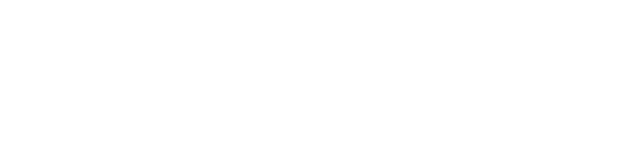
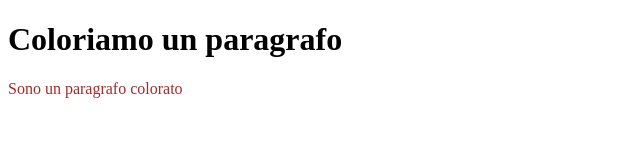
Before and after one commit to Erascaius/Esercizi-Css, a plain HTML site: page index.html in a window 1280 px wide. Shown: the whole page, without its empty margins (0-640 px from the left). Drawn offline with Linux system fonts and the light colour scheme.

Commit message:
feat(Html+Css):added a paragraph and colored it

```diff
--- a/index.html
+++ b/index.html
@@ -4,8 +4,10 @@
     <meta charset="UTF-8">
     <meta name="viewport" content="width=device-width, initial-scale=1.0">
     <title>Document</title>
+    <link rel="stylesheet" href="style.css" type="text/css">
 </head>
 <body>
-
+    <h1>Coloriamo un paragrafo</h1>
+    <p>Sono un paragrafo colorato</p>
 </body>
 </html>
--- a/style.css
+++ b/style.css
@@ -0,0 +1,3 @@
+p{
+    color: brown;
+}
```
